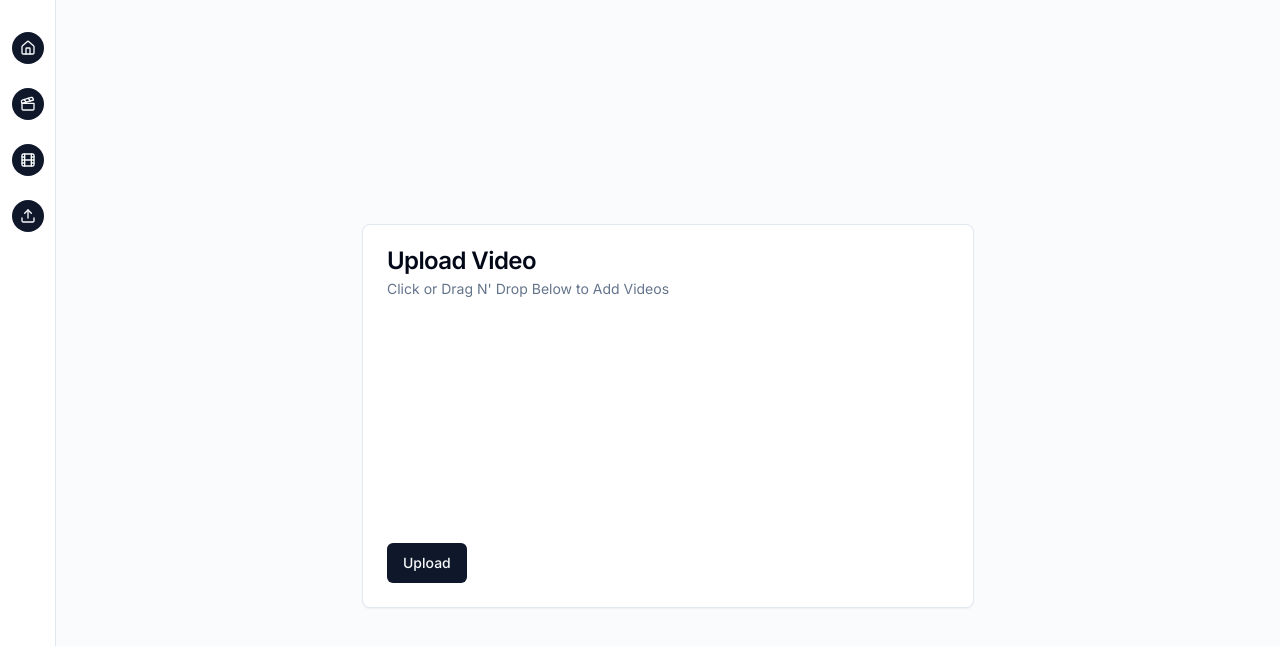
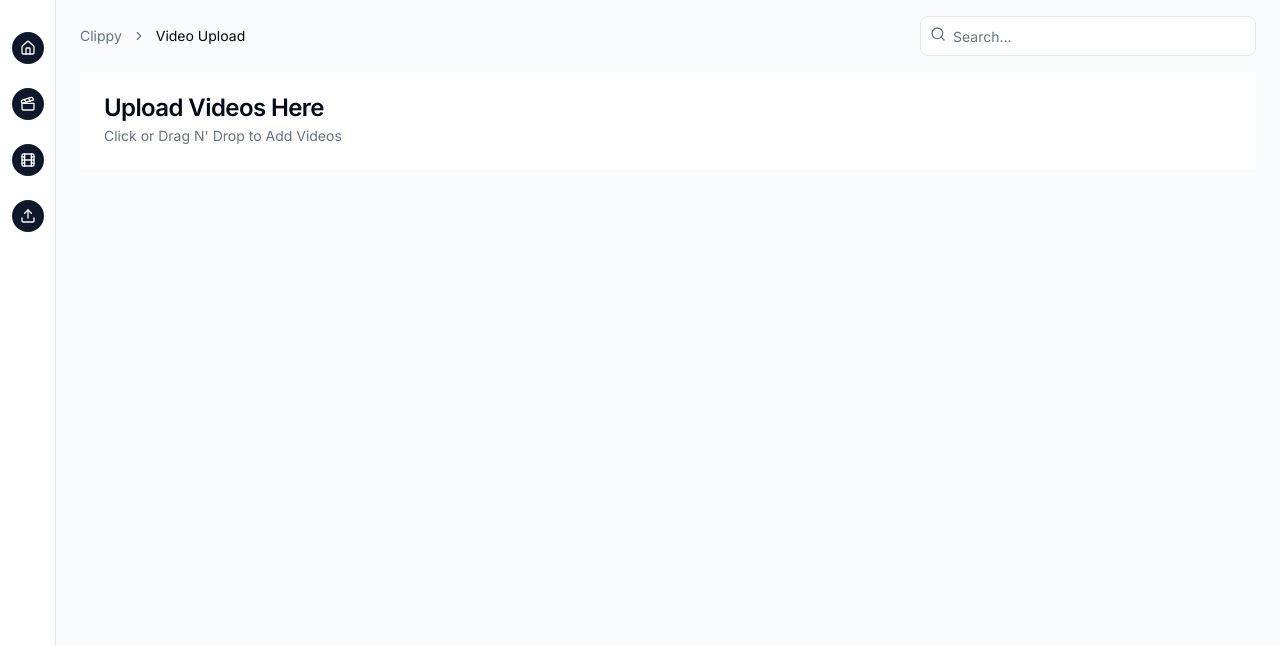
Before and after one commit to MiniHacks/clippy, a Next.js app in the folder apps/frontend/: page /upload in a window 1280 px wide. Shown: the top 646 px of the page. Built offline with nearby package versions, Linux system fonts and the light colour scheme.

Commit message:
💽 completed upload page

```diff
--- a/apps/frontend/app/(pages)/upload/page.tsx
+++ b/apps/frontend/app/(pages)/upload/page.tsx
@@ -68,19 +68,46 @@ function getVideoCover(file : File, seekTo = 0.0) : Promise<Blob | null> {
   });
 }
 
+function getVideoDuration(file: Blob): Promise<number> {
+  return new Promise((resolve, reject) => {
+    const video = document.createElement('video');
+    video.onloadedmetadata = function() {
+      window.URL.revokeObjectURL(video.src);
+      resolve(video.duration);
+    };
+    video.onerror = function() {
+      reject('Invalid video. Please select a valid video file.');
+    };
+    video.src = URL.createObjectURL(file);
+  });
+}
+
+function formatDuration(duration: number): string {
+  const minutes = Math.floor(duration / 60);
+  const seconds = Math.floor(duration % 60);
+  return `${minutes}:${seconds.toString().padStart(2, '0')}`;
+}
+
+function formatFileSize(size: number): string {
+  const i = Math.floor(Math.log(size) / Math.log(1024));
+  return (+((size / Math.pow(1024, i)).toFixed(2))) + ' ' + ['B', 'kB', 'MB', 'GB', 'TB'][i];
+}
+
 export default function Upload() {
   const [isLoading, setIsLoading] = useState(false);
   const [selectedFiles, setSelectedFiles] = useState<File[] | undefined>(undefined);
-  const [videoThumbnails, setVideoThumbnails] = useState<{ thumbnail: Blob | null, name: string }[] | undefined>(undefined);
+  const [videoThumbnails, setVideoThumbnails] = useState<{ thumbnail: Blob | null, name: string, duration: number, size: number }[] | undefined>(undefined);
 
   const { toast } = useToast();
   const getVideoCovers = async () => {
     if (selectedFiles) {
-      const videoThumbnails: Promise<{ thumbnail: Blob | null, name: string }>[] = selectedFiles.map(async (file: File) => {
+      const videoThumbnails: Promise<{ thumbnail: Blob | null, name: string, duration: number, size: number }>[] = selectedFiles.map(async (file: File) => {
         const thumbnail = await getVideoCover(file, 1.5);
-        return { thumbnail, name: file.name };
+        const duration = await getVideoDuration(file);
+        const size = file.size;
+        return { thumbnail, name: file.name, duration, size };
       });
-      const results: { thumbnail: Blob | null, name: string }[] = await Promise.all(videoThumbnails);
+      const results: { thumbnail: Blob | null, name: string, duration: number, size: number }[] = await Promise.all(videoThumbnails);
       setVideoThumbnails(results);
       console.log(results)
       toast({
@@ -110,47 +137,88 @@ export default function Upload() {
 
   return (
 
-    <div className="flex items-center justify-center min-h-screen">
-        <Card className="w-1/2">
-          <CardHeader>
-            <CardTitle>Upload Video</CardTitle>
-            <CardDescription>Click or Drag N' Drop Below to Add Videos</CardDescription>
-          </CardHeader>
+    <>
+      <Header route="Video Upload"/>
+        <main className="flex flex-col items-start gap-4 p-4 sm:px-6 sm:py-0 md:gap-8">
 
-          {isLoading ? (
-            <div>Loading...</div>
-          ) : (
-            <>
-              <div {...getRootProps()} className={`transition-colors duration-300 ease-in-out text-center mx-3 mb-2 -mt-3 py-3 rounded ${isDragActive ? 'bg-green-100' : 'bg-white'}`}>
+              <div {...getRootProps()} className={`w-full transition-colors duration-300 ease-in-out rounded ${isDragActive ? 'bg-green-100' : 'bg-white'}`}>
                 <input {...getInputProps()} />
-                <CardContent className="min-h-[200px]">
-                  <div className="flex flex-row flex-wrap">
-                    {videoThumbnails && videoThumbnails.map((file, index) => (
-                      <div key={index} className="w-1/4 p-1 rounded">
-                        {file && file.thumbnail && <img src={URL.createObjectURL(file.thumbnail)} alt={`Cover of video ${index + 1}`} className="rounded"/>}
-                        <p className="text-center text-xs pt-1">{file.name}</p>
-                      </div>
-                    ))}
-                  </div>
-                  {/* {!videoThumbnails && (
-                    <div className="flex flex-col items-center justify-center h-full">
-                      <SquarePlus size={48} />
-                      <p className="text-xs">No videos at the moment...</p>
-                    </div>
-                  )} */}
-                </CardContent>
+                <CardHeader>
+                  <CardTitle>Upload Videos Here</CardTitle>
+                  <CardDescription>Click or Drag N' Drop to Add Videos</CardDescription>
+                </CardHeader>
+
               </div>
 
-                          <CardFooter className="flex justify-between">
-                              <Button
-                                  onClick={handleUpload}
-                              >
-                                  Upload
-                              </Button>
-                          </CardFooter>
-                      </>
+              {videoThumbnails && videoThumbnails.map((file, index) => (
+                <>
+                  {file && file.thumbnail && (
+                    <Card className="flex-shrink-0 w-full">
+                      <div key={index} className="flex items-center space-x-4 rounded relative">
+                        <img src={URL.createObjectURL(file.thumbnail)} alt={`Cover of video ${index + 1}`} className="w-[200px] p-4 rounded"/>
+                        <div className="absolute top-0 bg-black bg-opacity-50 text-white p-1 m-5 text-xs rounded">
+                          {formatDuration(file.duration)}
+                        </div>
+
+                        <div>
+                          <p className="text-md pt-1">{file.name}</p>
+                          <p className="text-gray-600">{formatFileSize(file.size)}</p>
+
+                          <div className="w-full h-2 bg-gray-200 rounded mt-2">
+                            <div className="h-full bg-black rounded" style={{ width: `${(1 / 5) * 100}%` }}></div>
+                          </div>
+                        </div>
+
+                        <div className="absolute top-0 right-0 text-xl p-2">&#8942;</div>
+                      </div>
+                    </Card>
                   )}
-              </Card>
-          </div>
+                </>
+              ))}
+
+
+        </main>
+
+      </>
+
+    // <>
+    //   <Header route="Video Upload"/>
+    //     <main className="grid flex-1 items-start gap-4 p-4 sm:px-6 sm:py-0 md:gap-8 lg:grid-cols-3 xl:grid-cols-3">
+    //       <Card>
+    //         <CardHeader>
+    //           <CardTitle>Upload Video</CardTitle>
+    //           <CardDescription>Click or Drag N' Drop Below to Add Videos</CardDescription>
+    //         </CardHeader>
+
+    //         {isLoading ? (
+    //           <div>Loading...</div>
+    //         ) : (
+    //           <>
+    //             <div {...getRootProps()} className={`transition-colors duration-300 ease-in-out text-center mx-3 mb-2 -mt-3 py-3 rounded ${isDragActive ? 'bg-green-100' : 'bg-white'}`}>
+    //               <input {...getInputProps()} />
+    //               <CardContent className="min-h-[200px]">
+    //                 <div className="flex flex-row flex-wrap">
+    //                   {videoThumbnails && videoThumbnails.map((file, index) => (
+    //                     <div key={index} className="w-1/4 p-1 rounded">
+    //                       {file && file.thumbnail && <img src={URL.createObjectURL(file.thumbnail)} alt={`Cover of video ${index + 1}`} className="rounded"/>}
+    //                       <p className="text-center text-xs pt-1">{file.name}</p>
+    //                     </div>
+    //                   ))}
+    //                 </div>
+    //               </CardContent>
+    //             </div>
+    //             <CardFooter className="flex justify-between">
+    //               <Button
+    //                   onClick={handleUpload}
+    //               >
+    //                   Upload
+    //               </Button>
+    //             </CardFooter>
+    //           </>
+    //         )}
+    //       </Card>
+    //     </main>
+
+    //   </>
   )
 }
--- a/apps/frontend/package.json
+++ b/apps/frontend/package.json
@@ -16,6 +16,8 @@
     "@radix-ui/react-toast": "^1.1.5",
     "class-variance-authority": "^0.7.0",
     "clsx": "^2.1.0",
+    "crypto": "^1.0.1",
+    "fs": "^0.0.1-security",
     "lucide-react": "^0.372.0",
     "next": "14.2.2",
     "react": "^18",
```
Also changed, not shown: apps/frontend/lib/hashFile.ts (added, +18 -0 lines), 1 other file (tests, documents, lock files or other folders).
